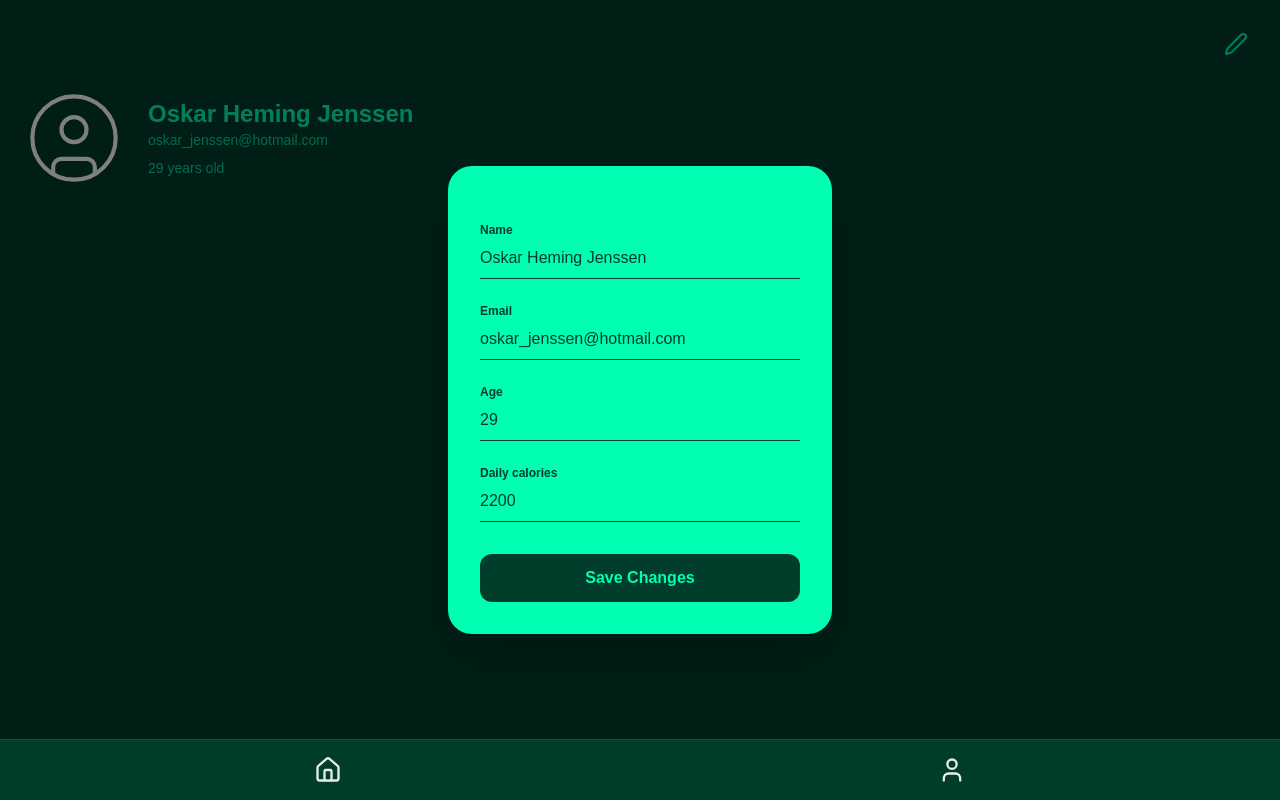
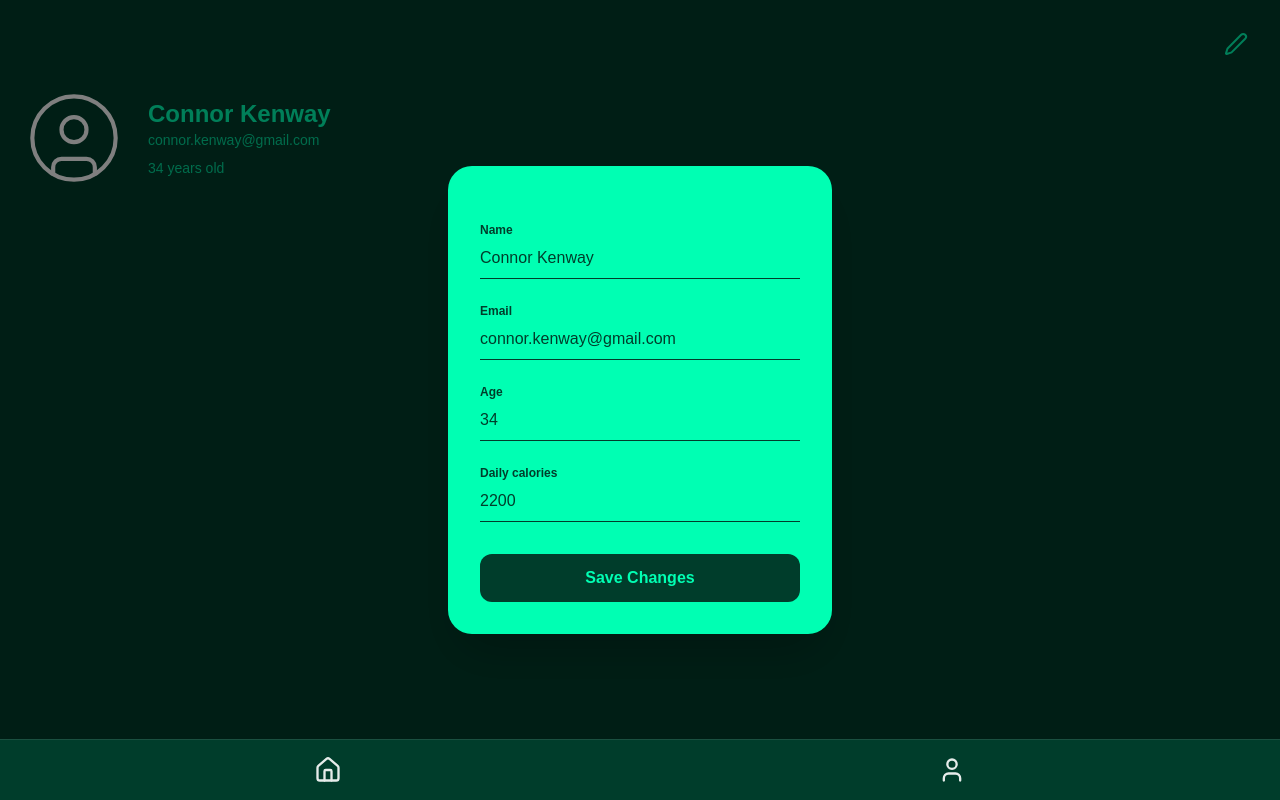
Before and after one commit to ohjenssen/zustand-tracker, a Next.js app: page /profile in a window 1280 px wide. Both pictures are taken after a click on the button 1236 px from the left and 44 px from the top of the page. Built offline with nearby package versions, Linux system fonts and the light colour scheme.

Commit message:
added Zustand to app - Updated user information

```diff
--- /dev/null
+++ b/src/app/components/Greeting.js
@@ -0,0 +1,11 @@
+'use client'
+import { useUser } from "../store/store"
+
+export default function Greeting(){
+  const userName = useUser((state) => state.name)
+  return (
+    <div>
+      <h2>Hello {userName}!</h2>
+    </div>
+  )
+}
--- a/src/app/components/UserProfile.js
+++ b/src/app/components/UserProfile.js
@@ -1,6 +1,12 @@
 import { UserCircle, Edit2 } from 'lucide-react';
+import { useUser } from '../store/store';
 
-export default function UserProfile({ userData, onEdit }) {
+export default function UserProfile({ onEdit }) {
+  const userName = useUser((state) => state.name)
+  const email = useUser((state) => state.email)
+  const age = useUser((state) => state.age)
+  const dailyCalories = useUser((state) => state.dailyCalories)
+
   return (
     <div className="flex flex-col items-center pt-12 p-6">
       {/* Edit Icon top right */}
@@ -15,16 +21,16 @@ export default function UserProfile({ userData, onEdit }) {
       <div className="flex items-center gap-6 self-start mb-20 mt-10">
         <UserCircle size={100} strokeWidth={1} className="text-white" />
         <div className="flex flex-col">
-          <h1 className="text-2xl font-bold text-[#00ffb3]">{userData.name}</h1>
-          <p className="text-sm text-[#00ffb3] opacity-80">{userData.email}</p>
-          <p className="text-sm text-[#00ffb3] opacity-80 mt-2">{userData.age} years old</p>
+          <h1 className="text-2xl font-bold text-[#00ffb3]">{userName}</h1>
+          <p className="text-sm text-[#00ffb3] opacity-80">{email}</p>
+          <p className="text-sm text-[#00ffb3] opacity-80 mt-2">{age} years old</p>
         </div>
       </div>
 
       {/* Main Stats Area */}
       <div className="flex-1 flex flex-col items-center justify-center text-center mt-20">
         <h2 className="text-2xl font-medium text-[#00ffb3] mb-4">Daily calories</h2>
-        <p className="text-6xl font-bold text-[#00ffb3]">{userData.dailyCalories}</p>
+        <p className="text-6xl font-bold text-[#00ffb3]">{dailyCalories}</p>
       </div>
     </div>
   );
--- a/src/app/components/UserSettings.js
+++ b/src/app/components/UserSettings.js
@@ -1,46 +1,64 @@
-import { useState } from 'react';
+import { useUser } from '../store/store';
 
-export default function UserSettings({ currentData, onClose, onSave }) {
-  // Lokal state for skjemaet
-  const [name, setName] = useState(currentData.name);
-  const [email, setEmail] = useState(currentData.email);
-  const [age, setAge] = useState(currentData.age);
-  const [calories, setCalories] = useState(currentData.dailyCalories);
+export default function UserSettings({ onClose }) {
+  const userName = useUser((state) => state.name)
+  const setName = useUser((state) => state.setName)
 
-  const handleSave = () => {
-    onSave({ name, email, age: parseInt(age), dailyCalories: parseInt(calories) });
+  const email = useUser((state) => state.email)
+  const setEmail = useUser((state) => state.setEmail)
+
+  const age = useUser((state) => state.age)
+  const setAge = useUser((state) => state.setAge)
+
+  const dailyCalories = useUser((state) => state.dailyCalories)
+  const setCalories = useUser((state) => state.setCalories)
+
+  // handleSave tar imot eventet fra form-submission
+  const handleSave = (e) => {
+    // Vi sørger for at vi henter ut verdiene fra input-feltene
+    e.preventDefault();
+    const form = e.currentTarget;
+    const formData = new FormData(form);
+    const formJson = Object.fromEntries(formData.entries());
+    console.log(formJson);
+
+    // Vi bruker funksjonene fra Zustand til å sette nye verdier
+    setName(formJson.name)
+    setEmail(formJson.email)
+    setAge(formJson.age)
     onClose();
   };
 
-  // Input felt-stil
   const inputClass = "w-full bg-transparent border-b border-[#003d2b] py-2 text-[#003d2b] font-medium focus:outline-none focus:border-[#003d2b]/60";
   const labelClass = "text-xs font-bold text-[#003d2b] mt-6 block";
 
   return (
-    // Backdrop - klikk her for å lukke/lagre
-    <div className="fixed inset-0 bg-black/50 z-50 flex items-center justify-center p-6" onClick={handleSave}>
+    <div className="fixed inset-0 bg-black/50 z-50 flex items-center justify-center p-6" onClick={onClose}>
 
-      {/* Modal Content - stopPropagation hindrer closing når man klikker inni */}
-      <div className="bg-[#00ffb3] rounded-3xl w-full max-w-sm p-8 shadow-2xl relative" onClick={(e) => e.stopPropagation()}>
+      <form
+        onSubmit={handleSave}
+        className="bg-[#00ffb3] rounded-3xl w-full max-w-sm p-8 shadow-2xl relative"
+        onClick={(e) => e.stopPropagation()}
+      >
 
         <h2 className="text-xl font-bold text-[#003d2b] mb-2 hidden">Edit Profile</h2>
 
         <div>
           <label className={labelClass}>Name</label>
-          <input type="text" value={name} onChange={(e) => setName(e.target.value)} className={inputClass} />
+          <input type="text" name="name" defaultValue={userName} className={inputClass} />
 
           <label className={labelClass}>Email</label>
-          <input type="email" value={email} onChange={(e) => setEmail(e.target.value)} className={inputClass} />
+          <input type="email" name="email" defaultValue={email} className={inputClass} />
 
           <label className={labelClass}>Age</label>
-          <input type="number" value={age} onChange={(e) => setAge(e.target.value)} className={inputClass} />
+          <input type="number" name="age" defaultValue={age} className={inputClass} />
 
           <label className={labelClass}>Daily calories</label>
-          <input type="number" value={calories} onChange={(e) => setCalories(e.target.value)} className={inputClass} />
+          <input type="number" name="dailyCalories" value={dailyCalories} onChange={(e) => setCalories(e.target.value)} className={inputClass} />
         </div>
 
-        <button onClick={handleSave} className="mt-8 w-full bg-[#003d2b] text-[#00ffb3] py-3 rounded-xl font-bold">Save Changes</button>
-      </div>
+        <button type="submit" className="mt-8 w-full bg-[#003d2b] text-[#00ffb3] py-3 rounded-xl font-bold">Save Changes</button>
+      </form>
     </div>
   );
 }
--- a/src/app/page.js
+++ b/src/app/page.js
@@ -4,6 +4,7 @@ import Link from 'next/link';
 import Navbar from './components/Navbar';
 import CalorieStats from './components/CalorieStats';
 import MealCard from './components/MealCard';
+import Greeting from './components/Greeting';
 
 export default function CalorieTrackerHome() {
   // Foreløpig hardkodet, men snart hentet fra Context!
@@ -15,6 +16,8 @@ export default function CalorieTrackerHome() {
   return (
     <main className="min-h-screen bg-[#003d2b] text-[#22c55e] p-6 pb-32">
 
+      <Greeting />
+
       <CalorieStats eaten={691} goal={2000} />
 
 
@@ -25,7 +28,7 @@ export default function CalorieTrackerHome() {
       </section>
 
       <div className="flex justify-center mt-12">
-        <Link href="/add" className="bg-yellow-400 text-[#003d2b] p-4 rounded-full shadow-2xl">
+        <Link href="/search?mealId=new" className="bg-yellow-400 text-[#003d2b] p-4 rounded-full shadow-2xl">
           <Plus size={32} strokeWidth={3} />
         </Link>
       </div>
--- a/src/app/profile/page.js
+++ b/src/app/profile/page.js
@@ -5,13 +5,6 @@ import UserProfile from '../components/UserProfile';
 import UserSettings from '../components/UserSettings';
 
 export default function ProfilePage() {
-  // Foreløpig lokal data, snart fra global state!
-  const [userData, setUserData] = useState({
-    name: "Oskar Heming Jenssen",
-    email: "oskar_jenssen@hotmail.com",
-    age: 29,
-    dailyCalories: 2200
-  });
 
   // State for å kontrollere om vi er i redigeringsmodus
   const [isEditing, setIsEditing] = useState(false);
@@ -19,18 +12,14 @@ export default function ProfilePage() {
   return (
     <main className="min-h-screen bg-[#003d2b] text-white relative pb-24">
 
-      {/* Alltid vis profilvisningen */}
       <UserProfile
-        userData={userData}
         onEdit={() => setIsEditing(true)}
       />
 
       {/* Vis redigering som overlay hvis isEditing er true */}
       {isEditing && (
         <UserSettings
-          currentData={userData}
           onClose={() => setIsEditing(false)}
-          onSave={setUserData} // Oppdaterer dataene her midlertidig
         />
       )}
 
--- a/src/app/store/store.js
+++ b/src/app/store/store.js
@@ -1,12 +1,12 @@
-
-
-
 import { create } from 'zustand'
 
-export const useBear = create((set) => ({
-  bears: 0,
-  increasePopulation: () => set((state) => ({ bears: state.bears + 1 })),
-  decreasePopulation: () => set((state) => ({ bears: state.bears - 1 })),
-  removeAllBears: () => set({ bears: 0 }),
-  updateBears: (newBears) => set({ bears: newBears }),
+export const useUser = create((set) => ({
+  name: 'Connor Kenway',
+  setName: (newValue) => set({name: newValue}),
+  email: 'connor.kenway@gmail.com',
+  setEmail: (newValue) => set({email: newValue}),
+  age: 34,
+  setAge: (newValue) => set({age: newValue}),
+  dailyCalories: 2200,
+  setCalories: (newValue) => set({dailyCalories: newValue}),
 }))
```
